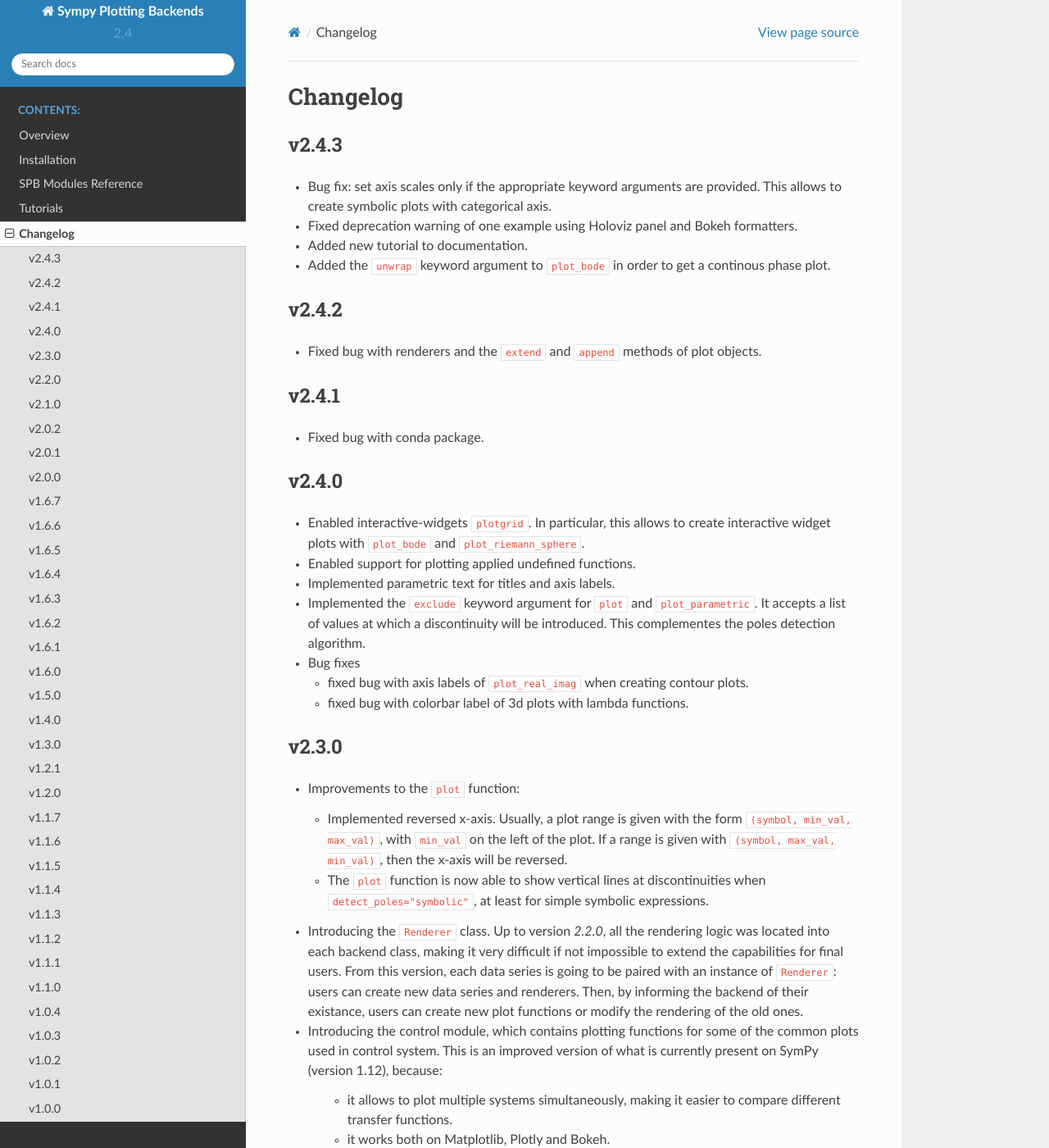
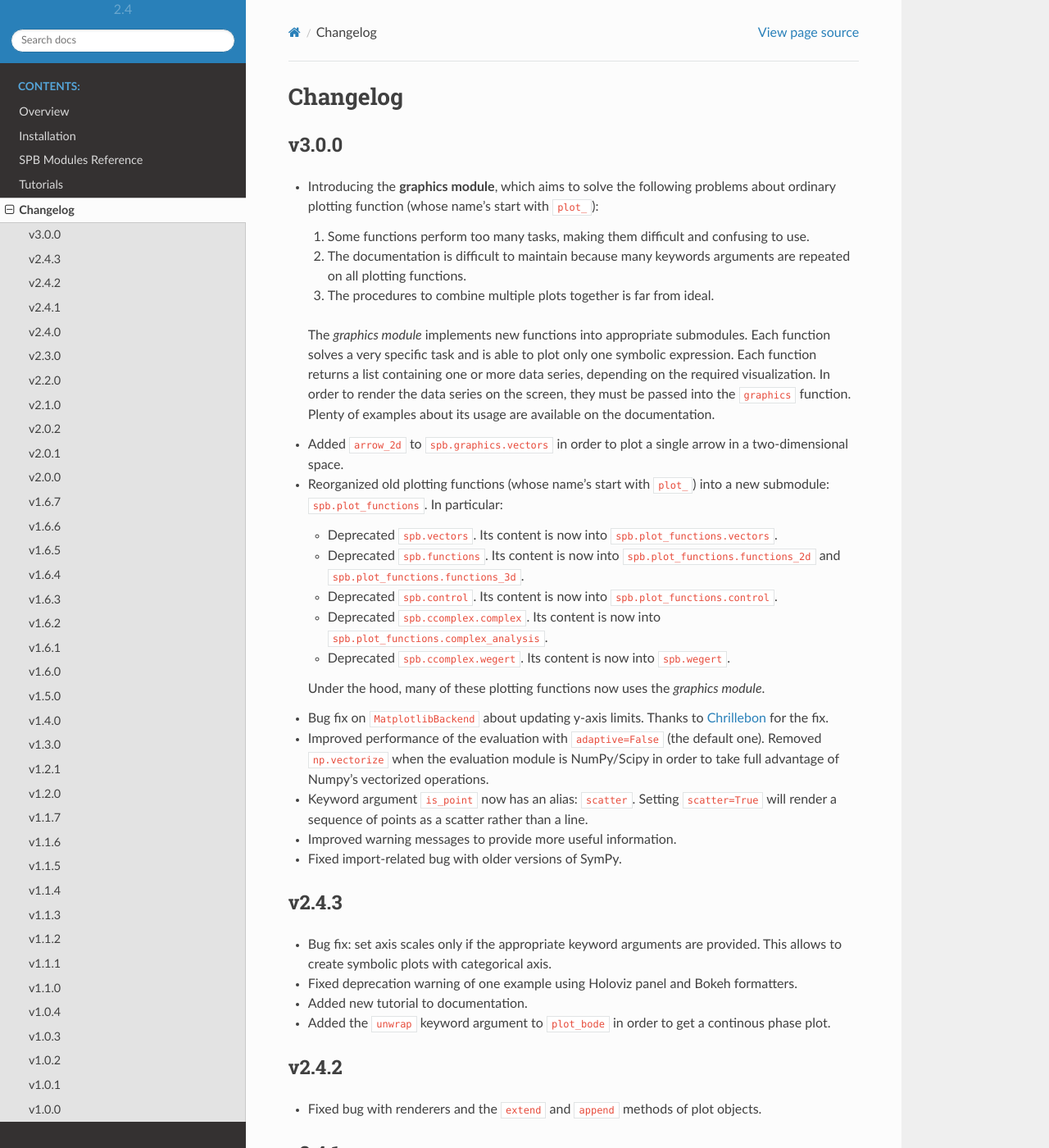
Before and after one commit to Davide-sd/sympy-plot-backends, a Sphinx documentation site: the page built from doc/source/changelog.rst, in a window 1280 px wide and 1400 px high. Shown: the whole window at 82% size. Built offline with Sphinx 7.4.7 and the Read the Docs theme 2.0.0, drawn with Linux system fonts in a browser that asks for light colours.

Commit message:
improved documentation

```diff
--- a/doc/source/changelog.rst
+++ b/doc/source/changelog.rst
@@ -1,6 +1,63 @@
 ==========
  Changelog
 ==========
+
+v3.0.0
+======
+
+* Introducing the **graphics module**, which aims to solve the following
+  problems about ordinary plotting function (whose name's start
+  with ``plot_``):
+
+  1. Some functions perform too many tasks, making them difficult and
+     confusing to use.
+  2. The documentation is difficult to maintain because many keywords arguments
+     are repeated on all plotting functions.
+  3. The procedures to combine multiple plots together is far from ideal.
+
+  The *graphics module* implements new functions into appropriate submodules.
+  Each function solves a very specific task and is able to plot only one
+  symbolic expression. Each function returns a list containing one or
+  more data series, depending on the required visualization.
+  In order to render the data series on the screen, they must be passed into
+  the ``graphics`` function. Plenty of examples about its usage are available
+  on the documentation.
+
+* Added ``arrow_2d`` to ``spb.graphics.vectors`` in order to plot a single
+  arrow in a two-dimensional space.
+
+* Reorganized old plotting functions (whose name's start with ``plot_``)
+  into a new submodule: ``spb.plot_functions``. In particular:
+
+  * Deprecated ``spb.vectors``.  Its content is now into
+    ``spb.plot_functions.vectors``.
+  * Deprecated ``spb.functions``. Its content is now into
+    ``spb.plot_functions.functions_2d`` and
+    ``spb.plot_functions.functions_3d``.
+  * Deprecated ``spb.control``. Its content is now into
+    ``spb.plot_functions.control``.
+  * Deprecated ``spb.ccomplex.complex``. Its content is now into
+    ``spb.plot_functions.complex_analysis``.
+  * Deprecated ``spb.ccomplex.wegert``. Its content is now into ``spb.wegert``.
+
+  Under the hood, many of these plotting functions now uses the
+  *graphics module*.
+
+* Bug fix on ``MatplotlibBackend`` about updating y-axis limits.
+  Thanks to `Chrillebon  <https://github.com/Chrillebon>`_ for the fix.
+
+* Improved performance of the evaluation with ``adaptive=False`` (the default
+  one). Removed ``np.vectorize`` when the evaluation module is NumPy/Scipy in
+  order to take full advantage of Numpy's vectorized operations.
+
+* Keyword argument ``is_point`` now has an alias: ``scatter``. Setting
+  ``scatter=True`` will render a sequence of points as a scatter rather than
+  a line.
+
+* Improved warning messages to provide more useful information.
+
+* Fixed import-related bug with older versions of SymPy.
+
 
 v2.4.3
 ======
```
Also changed, not shown: doc/source/modules/plot_functions/index.rst (+7 -0 lines), doc/source/_static/bokeh_domain_coloring.png, doc/source/_static/iplot_bokeh_2.png (deleted), doc/source/_static/k3d-2.png (deleted), doc/source/_static/k3d-3.png (deleted), doc/source/_static/k3d_domain_coloring.png (deleted), doc/source/_static/k3d_streamtubes.png (deleted), doc/source/_static/parametric_matplotlib.png (deleted), doc/source/_static/plotly-vectors.png (deleted), doc/source/_static/polar_matplotlib.png (deleted).
